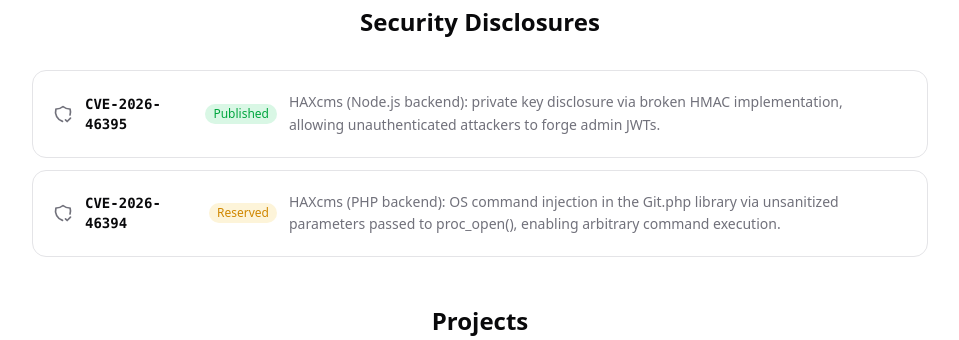
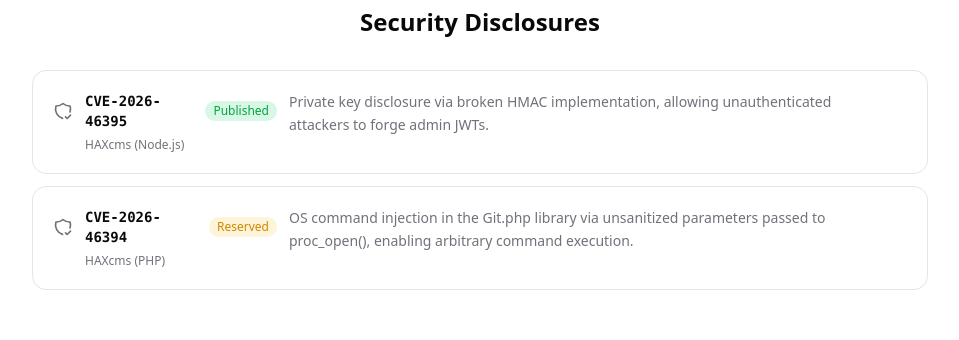
Before and after one commit to shreyas-challa/shreyas-challa.github.io, a React (Vite) app: page /about in a window 1280 px wide. Shown: the part 364-704 px from the top of the page, without its empty margins (160-1119 px from the left). Built offline with nearby package versions, Linux system fonts and the light colour scheme; no server answers.

Commit message:
Show affected product under CVE ID, separate from summary

```diff
--- a/src/about.jsx
+++ b/src/about.jsx
@@ -46,9 +46,10 @@ export default function About() {
           {cves.map((cve) => (
             <div
               key={cve.id}
-              className="flex flex-col sm:flex-row sm:items-center gap-3 p-5 rounded-xl border border-border bg-card"
+              className="flex flex-col sm:flex-row sm:items-start gap-3 p-5 rounded-xl border border-border bg-card"
             >
-              <div className="flex items-center gap-3 sm:w-56 shrink-0">
+              <div className="flex flex-col gap-1.5 sm:w-56 shrink-0">
+                <div className="flex items-center gap-3">
                   <IconShieldCheck className="w-5 h-5 text-muted-foreground shrink-0" />
                   {cve.advisoryUrl ? (
                     <a
@@ -65,6 +66,10 @@ export default function About() {
                   <span className={`text-xs px-2 py-0.5 rounded-full ${statusStyles[cve.status] || ''}`}>
                     {cve.status}
                   </span>
+                </div>
+                {cve.product && (
+                  <span className="text-xs text-muted-foreground pl-8">{cve.product}</span>
+                )}
               </div>
               <p className="text-sm text-muted-foreground leading-relaxed flex-1">
                 {cve.summary}
--- a/src/data/portfolio.js
+++ b/src/data/portfolio.js
@@ -53,7 +53,8 @@ export const projects = [
 export const cves = [
   {
     id: 'CVE-2026-46395',
-    summary: 'HAXcms (Node.js backend): private key disclosure via broken HMAC implementation, allowing unauthenticated attackers to forge admin JWTs.',
+    product: 'HAXcms (Node.js)',
+    summary: 'Private key disclosure via broken HMAC implementation, allowing unauthenticated attackers to forge admin JWTs.',
     status: 'Published',
     advisoryUrl: 'https://github.com/advisories/GHSA-6c8g-9hfh-pq5h',
     writeupUrl: null,
@@ -61,7 +62,8 @@ export const cves = [
   },
   {
     id: 'CVE-2026-46394',
-    summary: 'HAXcms (PHP backend): OS command injection in the Git.php library via unsanitized parameters passed to proc_open(), enabling arbitrary command execution.',
+    product: 'HAXcms (PHP)',
+    summary: 'OS command injection in the Git.php library via unsanitized parameters passed to proc_open(), enabling arbitrary command execution.',
     status: 'Reserved',
     advisoryUrl: 'https://github.com/haxtheweb/issues/security/advisories/GHSA-6jf3-9fgh-cmfr',
     writeupUrl: null,
--- a/src/home.jsx
+++ b/src/home.jsx
@@ -46,7 +46,7 @@ function Home() {
   }), [])
 
   const cveFuse = useMemo(() => new Fuse(cves, {
-    keys: ['id', 'summary', 'status'],
+    keys: ['id', 'summary', 'status', 'product'],
     threshold: 0.4,
     includeScore: true,
   }), [])
@@ -157,8 +157,9 @@ function Home() {
                   <h2 className='text-3xl font-bold mb-8 text-foreground'>Security Disclosures</h2>
                   <div className='flex flex-col gap-3'>
                     {matchedCves.map((cve) => (
-                      <div key={cve.id} className='flex flex-col sm:flex-row sm:items-center gap-3 p-5 rounded-xl border border-border bg-card'>
-                        <div className='flex items-center gap-3 sm:w-56 shrink-0'>
+                      <div key={cve.id} className='flex flex-col sm:flex-row sm:items-start gap-3 p-5 rounded-xl border border-border bg-card'>
+                        <div className='flex flex-col gap-1.5 sm:w-56 shrink-0'>
+                          <div className='flex items-center gap-3'>
                             <IconShieldCheck className='w-5 h-5 text-muted-foreground shrink-0' />
                             {cve.advisoryUrl ? (
                               <a href={cve.advisoryUrl} target='_blank' rel='noopener noreferrer' className='font-mono text-sm font-semibold hover:text-primary transition-colors'>{cve.id}</a>
@@ -166,6 +167,10 @@ function Home() {
                               <span className='font-mono text-sm font-semibold'>{cve.id}</span>
                             )}
                             <span className={`text-xs px-2 py-0.5 rounded-full ${statusStyles[cve.status] || ''}`}>{cve.status}</span>
+                          </div>
+                          {cve.product && (
+                            <span className='text-xs text-muted-foreground pl-8'>{cve.product}</span>
+                          )}
                         </div>
                         <p className='text-sm text-muted-foreground leading-relaxed flex-1'>{cve.summary}</p>
                       </div>
```
Lines whose indentation alone changed are shown as unchanged.
